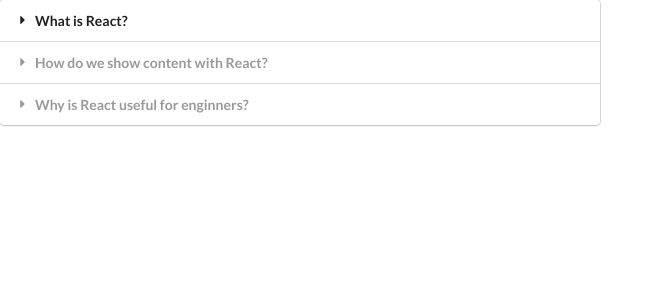
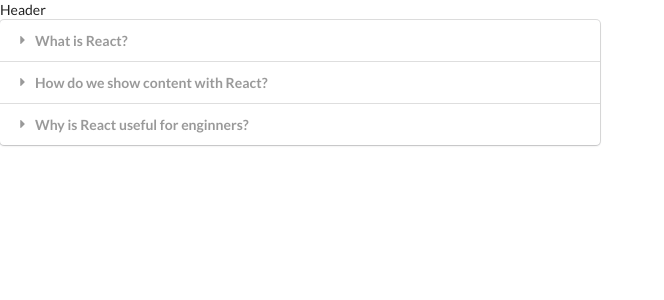
Before and after one commit to YashSahay1812/LearningReact_Widget, a React (Create React App) app: page / in a window 1280 px wide. Shown: the top 300 px of the page, without its empty margins (0-664 px from the left). Built offline with nearby package versions, Linux system fonts and the light colour scheme.

Commit message:
Scaffolding Header Component

```diff
--- a/src/App.js
+++ b/src/App.js
@@ -4,6 +4,7 @@
 import Dropdown from './components/Dropdown';
 import Translate from './components/Translate';
 import Route from './components/Route';
+import Header from './components/Header';
 
 const items = [
     {
@@ -41,6 +42,7 @@
 
     return (
         <div>
+            <Header />
             <Route path="/">
                 <Accordion items={items} />
             </Route>
--- /dev/null
+++ b/src/components/Header.js
@@ -0,0 +1,11 @@
+import React from "react";
+
+const Header = () => {
+
+    return (
+        <>Header</>
+    );
+
+}
+
+export default Header;
```
